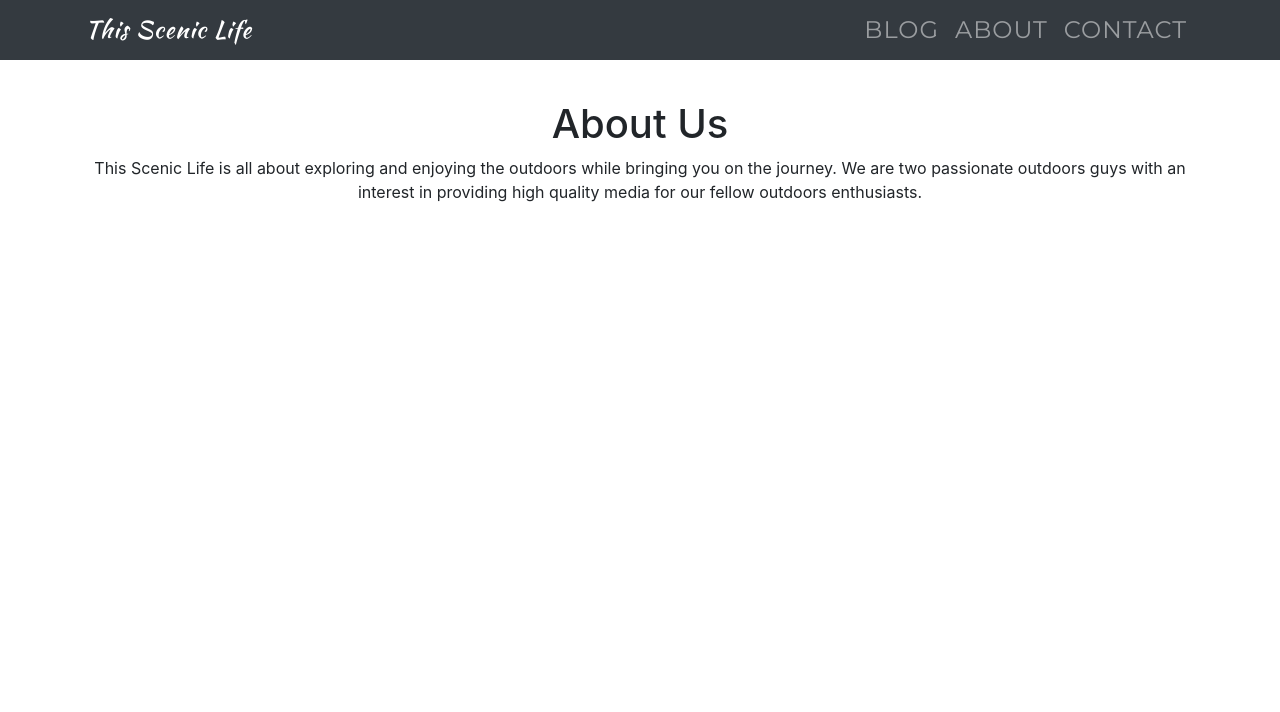
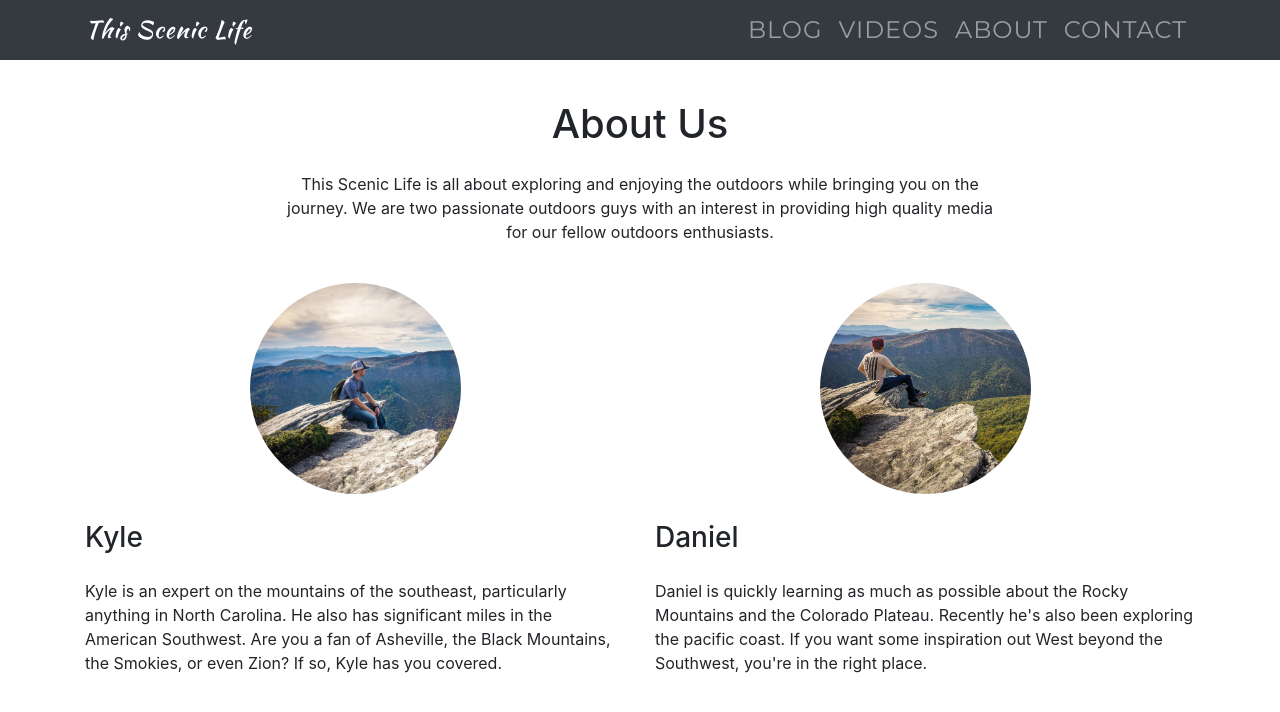
Before and after one commit to Daniel4040/flaskintro, a Flask app: page /about/ in a window 1280 px wide. Shown: the top 712 px of the page. Run offline with Flask 2, Linux system fonts and the light colour scheme; some libraries are stand-ins or nearby versions; some web fonts are replaced.

Commit message:
Added Videos page

```diff
--- a/app.py
+++ b/app.py
@@ -102,6 +102,11 @@ def createblog():
     return render_template('createblog.html')
 
 
+@app.route('/videos/')
+def videos():
+    return render_template('videos.html')
+
+
 @app.route('/about/')
 def about():
     return render_template('about.html')
--- a/static/css/main.css
+++ b/static/css/main.css
@@ -111,6 +111,38 @@ td {
 
 /* End Blog Page */
 
+/* About Page */
+
+#aboutparagraphs {
+  padding-top: 1rem;
+  padding-bottom: 1rem;
+}
+
+img {
+  height: 225px;
+  width: 225px;
+  border: 7px solid #fff;
+  border-top-color: rgb(255, 255, 255);
+  border-top-style: solid;
+  border-top-width: 7px;
+  border-right-color: rgb(255, 255, 255);
+  border-right-style: solid;
+  border-right-width: 7px;
+  border-bottom-color: rgb(255, 255, 255);
+  border-bottom-style: solid;
+  border-bottom-width: 7px;
+  border-left-color: rgb(255, 255, 255);
+  border-left-style: solid;
+  border-left-width: 7px;
+  border-image-source: initial;
+  border-image-slice: initial;
+  border-image-width: initial;
+  border-image-outset: initial;
+  border-image-repeat: initial;
+  position: center;
+  margin-bottom: 20px;
+}
+
 /* Create body gap for navbar */
 
 #tippytop {
--- a/templates/about.html
+++ b/templates/about.html
@@ -7,15 +7,43 @@
 {% block body %}
 <div id="tippytop">
     <div class="container">
-        <div class="row">
-            <div class="col-md-12 text-center">
+        <div class="row justify-content-center">
+            <div class="col-md-8 text-center">
                 <h1>About Us</h1>
-                <p>This Scenic Life is all about exploring and enjoying the outdoors while bringing you on the journey.
+                <p id="aboutparagraphs">This Scenic Life is all about exploring and enjoying the outdoors while bringing
+                    you on the journey.
                     We are two
                     passionate outdoors guys with an interest in providing high quality media for our fellow outdoors
                     enthusiasts.</p>
             </div>
         </div>
+        <div class="row">
+            <div class="col">
+                <div class="text-center"><img class="rounded-circle mx-auto" src="/static/img/about-kyle-portrait.jpg"
+                        alt="" /></div>
+
+                <h3>Kyle</h3>
+                <p id="aboutparagraphs">
+                    Kyle is an expert on the mountains of the southeast,
+                    particularly anything in North Carolina. He also has
+                    significant miles in the American Southwest. Are you a fan of
+                    Asheville, the Black Mountains, the Smokies, or even Zion? If
+                    so, Kyle has you covered.
+                </p>
+            </div>
+            <div class="col">
+                <div class="text-center"><img class="rounded-circle mx-auto" src="/static/img/about-daniel-portrait.jpg"
+                        alt="" /></div>
+
+                <h3>Daniel</h3>
+                <p id="aboutparagraphs">
+                    Daniel is quickly learning as much as possible about the Rocky
+                    Mountains and the Colorado Plateau. Recently he's also been
+                    exploring the pacific coast. If you want some inspiration out
+                    West beyond the Southwest, you're in the right place.
+                </p>
+            </div>
+        </div>
     </div>
 </div>
 {% endblock %}
--- a/templates/base.html
+++ b/templates/base.html
@@ -38,6 +38,9 @@
             <a class="nav-link" href="{{ url_for('blog') }}">Blog</a>
           </li>
           <li class="nav-item">
+            <a class="nav-link" href="{{ url_for('videos') }}">Videos</a>
+          </li>
+          <li class="nav-item">
             <a class="nav-link" href="{{ url_for('about') }}">About</a>
           </li>
           <li class="nav-item">
```
Also changed, not shown: templates/videos.html (added, +25 -0 lines).
